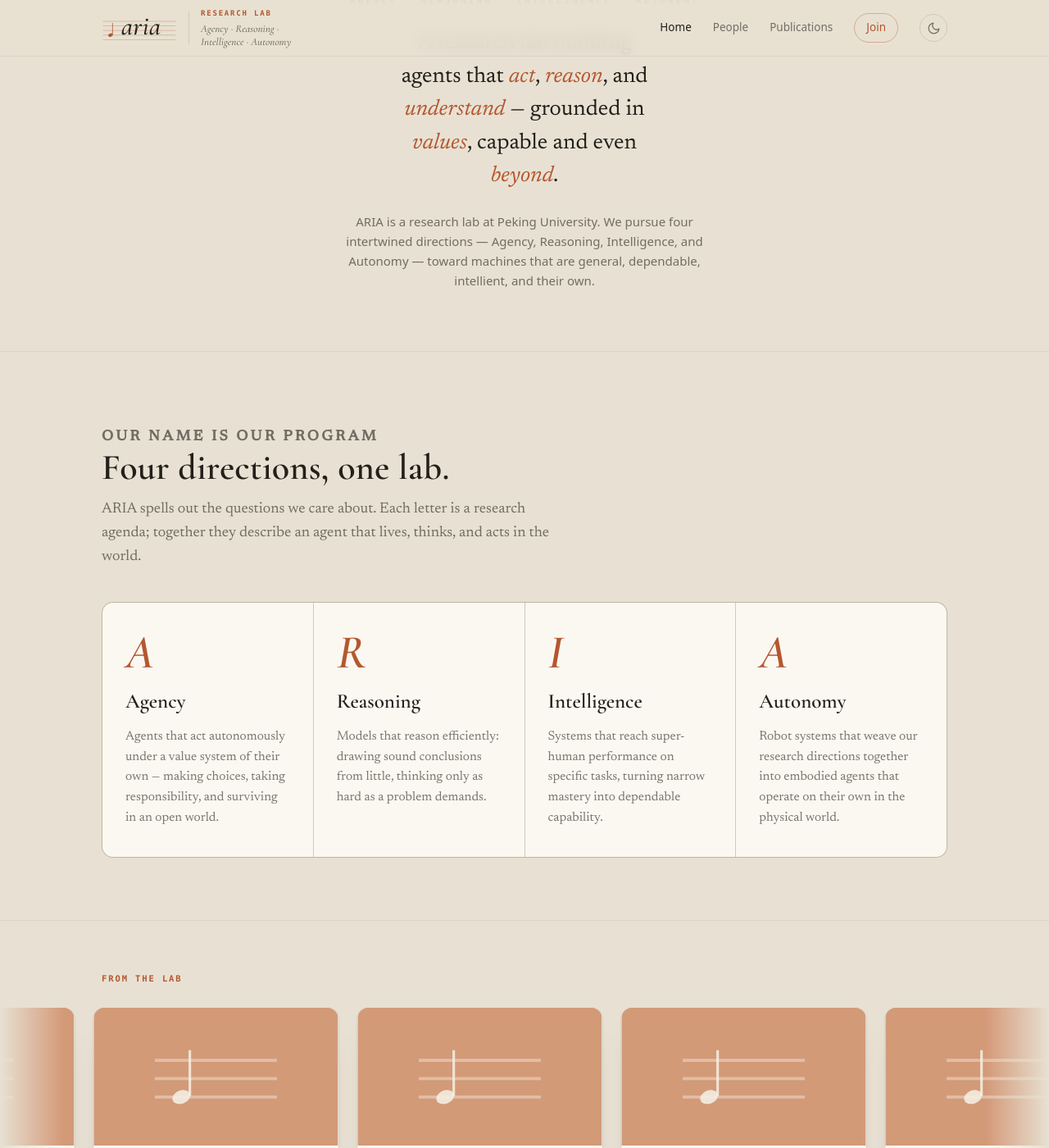
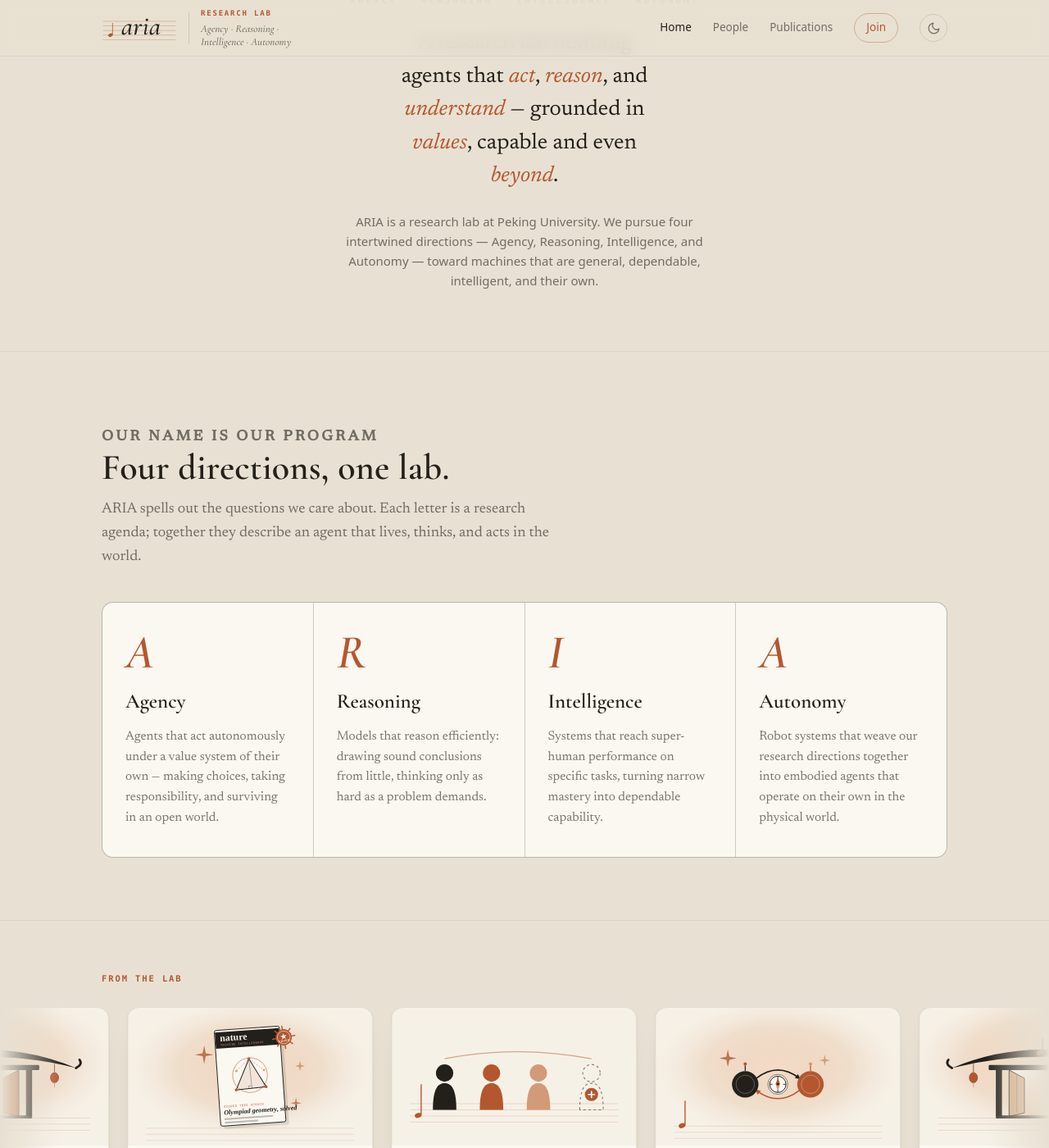
Before and after one commit to aria-ai-lab/aria-ai-lab.github.io, a Jekyll site: the page built from index.html, in a window 1280 px wide and 1400 px high, scrolled down 437 px. Shown: the whole window at 82% size. Built offline with Jekyll 4.4.1, drawn with Linux system fonts in a browser that asks for light colours; some of the changed text lies outside the part shown.

```diff
--- a/index.html
+++ b/index.html
@@ -15,7 +15,7 @@ permalink: /
     <p class="hero-sub">
       ARIA is a research lab at {{ site.institution }}. We pursue four intertwined
       directions — Agency, Reasoning, Intelligence, and Autonomy — toward
-      machines that are general, dependable, intellient, and their own.
+      machines that are general, dependable, intelligent, and their own.
     </p>
   </div>
 </section>
```
Also changed, not shown: _data/banner.yml (+6 -8 lines), assets/img/news/collaboration.svg (added), assets/img/news/nmi-cover.svg (added), assets/img/news/open-doors.svg (added), assets/img/news/recruiting.svg (added).
